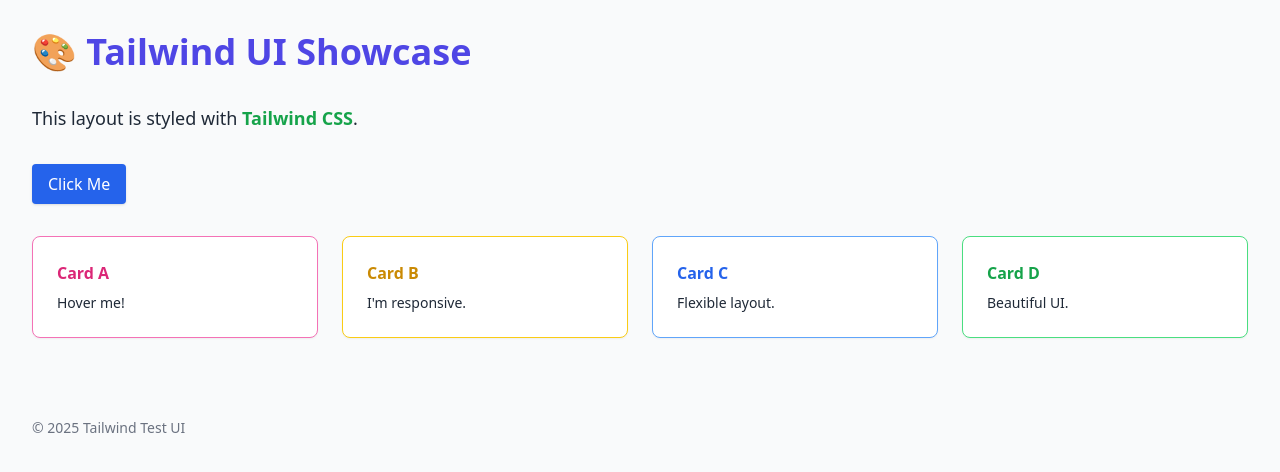
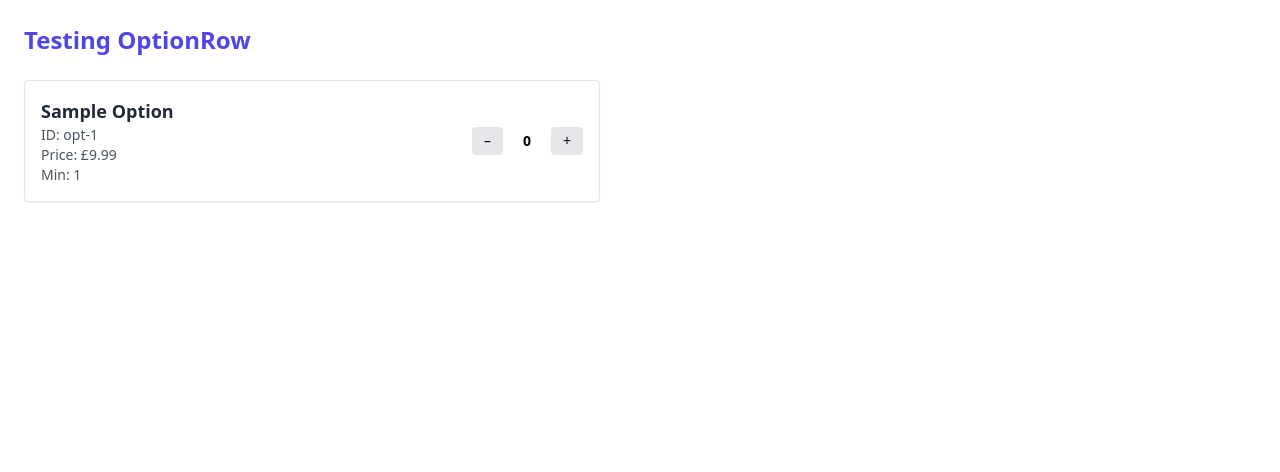
Before and after one commit to ellroberts/bi-directional-v1-clean, a React (Vite) app: page / in a window 1280 px wide. Shown: the top 472 px of the page. Built offline with nearby package versions, Linux system fonts and the light colour scheme.

Commit message:
restored OptionRow component

```diff
--- a/package.json
+++ b/package.json
@@ -10,7 +10,8 @@
   "dependencies": {
     "esbuild-wasm": "^0.25.5",
     "react": "^18.2.0",
-    "react-dom": "^18.2.0"
+    "react-dom": "^18.2.0",
+    "react-icons": "^5.5.0"
   },
   "devDependencies": {
     "@vitejs/plugin-react": "^4.0.0",
--- a/src/App.jsx
+++ b/src/App.jsx
@@ -1,41 +1,22 @@
 import { PlanProvider } from './components/PlanContext';
+import OptionRow from './components/OptionRow';
 
 export default function App() {
   return (
     <PlanProvider>
-      <div className="min-h-screen bg-gray-50 text-gray-800 p-8 space-y-8 font-sans">
-        <h1 className="text-4xl font-bold text-indigo-600">🎨 Tailwind UI Showcase</h1>
+      <div className="p-6 space-y-6">
+        <h1 className="text-2xl font-bold text-indigo-600">Testing OptionRow</h1>
 
-        <p className="text-lg">
-          This layout is styled with <span className="font-semibold text-green-600">Tailwind CSS</span>.
-        </p>
-
-        <button className="bg-blue-600 hover:bg-blue-700 text-white py-2 px-4 rounded shadow transition-all">
-          Click Me
-        </button>
-
-        <div className="grid grid-cols-2 md:grid-cols-4 gap-6">
-          <div className="bg-white border border-pink-400 p-6 rounded-lg shadow-sm hover:shadow-md transition">
-            <h2 className="text-pink-600 font-semibold mb-2">Card A</h2>
-            <p className="text-sm">Hover me!</p>
-          </div>
-          <div className="bg-white border border-yellow-400 p-6 rounded-lg shadow-sm hover:shadow-md transition">
-            <h2 className="text-yellow-600 font-semibold mb-2">Card B</h2>
-            <p className="text-sm">I'm responsive.</p>
-          </div>
-          <div className="bg-white border border-blue-400 p-6 rounded-lg shadow-sm hover:shadow-md transition">
-            <h2 className="text-blue-600 font-semibold mb-2">Card C</h2>
-            <p className="text-sm">Flexible layout.</p>
-          </div>
-          <div className="bg-white border border-green-400 p-6 rounded-lg shadow-sm hover:shadow-md transition">
-            <h2 className="text-green-600 font-semibold mb-2">Card D</h2>
-            <p className="text-sm">Beautiful UI.</p>
-          </div>
-        </div>
-
-        <footer className="text-sm text-gray-500 pt-12">
-          © 2025 Tailwind Test UI
-        </footer>
+        <OptionRow
+          groupId="test-group"
+          option={{
+            id: 'opt-1',
+            name: 'Sample Option',
+            price: 9.99,
+            qty: 3,
+            min: 1,
+          }}
+        />
       </div>
     </PlanProvider>
   );
--- /dev/null
+++ b/src/components/OptionRow.jsx
@@ -0,0 +1,62 @@
+import React, { useState, useEffect } from "react";
+import { usePlan } from "./PlanContext";
+import { FaTrash } from "react-icons/fa";
+
+export default function OptionRow({ groupId, option }) {
+  const { selected, addOrUpdate, remove } = usePlan();
+  const current = selected[groupId]?.[option.id];
+  const [qty, setQty] = useState(current?.qty || 0);
+
+  useEffect(() => {
+    if (!current && qty !== 0) {
+      setQty(0);
+    } else if (current && current.qty !== qty) {
+      setQty(current.qty);
+    }
+  }, [current]);
+
+  const handleUpdate = (newQty) => {
+    setQty(newQty);
+    if (newQty > 0) {
+      addOrUpdate(groupId, option.id, { ...option, qty: newQty });
+    } else {
+      remove(groupId, option.id);
+    }
+  };
+
+  return (
+    <div className="flex items-center justify-between border p-4 rounded shadow-sm bg-white max-w-xl mb-4">
+      <div>
+        <h3 className="font-semibold text-lg text-gray-800">{option.name}</h3>
+        <p className="text-sm text-gray-600">ID: {option.id}</p>
+        <p className="text-sm text-gray-600">Price: £{option.price.toFixed(2)}</p>
+        <p className="text-sm text-gray-600">Min: {option.min}</p>
+      </div>
+
+      <div className="flex items-center space-x-2">
+        <button
+          onClick={() => handleUpdate(Math.max(0, qty - 1))}
+          className="px-3 py-1 text-sm font-medium bg-gray-200 rounded hover:bg-gray-300"
+        >
+          –
+        </button>
+        <span className="px-3 text-sm font-semibold">{qty}</span>
+        <button
+          onClick={() => handleUpdate(qty + 1)}
+          className="px-3 py-1 text-sm font-medium bg-gray-200 rounded hover:bg-gray-300"
+        >
+          +
+        </button>
+        {qty > 0 && (
+          <button
+            onClick={() => handleUpdate(0)}
+            className="text-red-500 ml-2"
+            title="Remove"
+          >
+            <FaTrash />
+          </button>
+        )}
+      </div>
+    </div>
+  );
+}
```
Also changed, not shown: 1 other file (tests, documents, lock files or other folders).
